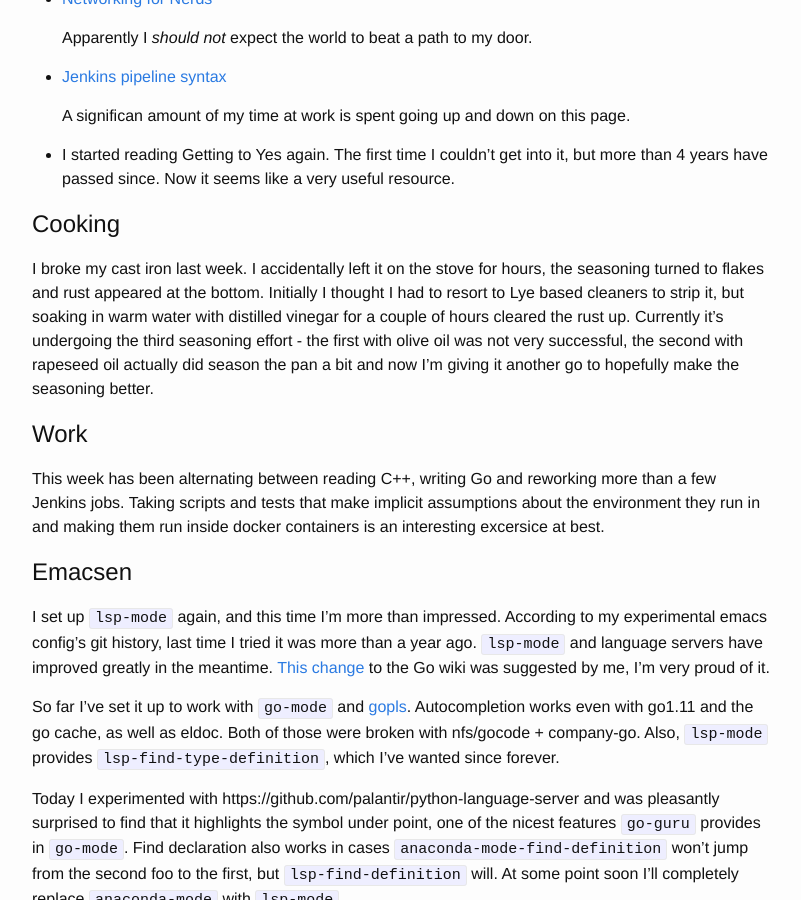
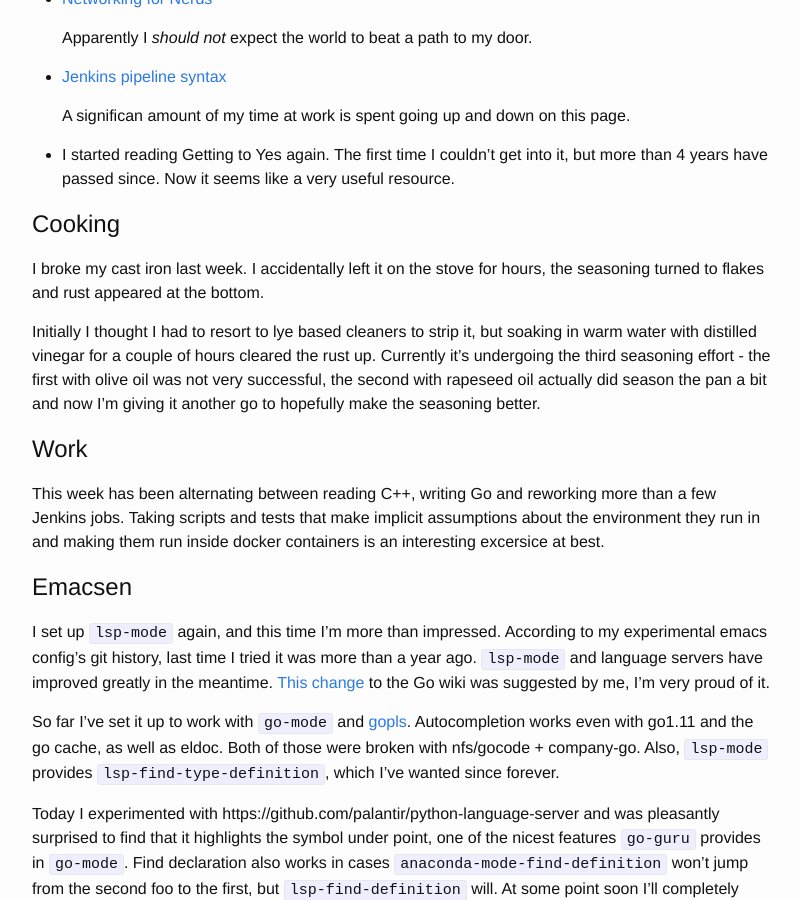
Before and after one commit to rski/rski.github.io, a Jekyll site: the page built from _posts/2019-04-17-weekly-001.md, in a window 1280 px wide and 900 px high, scrolled down 633 px. Shown: the whole window, without its empty margins (238-1039 px from the left). Built offline with Jekyll 4.4.1, drawn with Linux system fonts in a browser that asks for light colours; our own code applies the rules of GitHub Pages for plain Markdown files.

Commit message:
fix capitalisation and newline

```diff
--- a/_posts/2019-04-17-weekly-001.md
+++ b/_posts/2019-04-17-weekly-001.md
@@ -26,7 +26,8 @@ Inspired by [barrucadu](https://memo.barrucadu.co.uk), I think I'll start keepin
 # Cooking
 
 I broke my cast iron last week. I accidentally left it on the stove for hours, the seasoning turned to flakes and rust appeared at the bottom.
-Initially I thought I had to resort to Lye based cleaners to strip it, but soaking in warm water with distilled vinegar for a couple of hours cleared the rust up. Currently it's undergoing the third seasoning effort - the first with olive oil was not very successful, the second with rapeseed oil actually did season the pan a bit and now I'm giving it another go to hopefully make the seasoning better.
+
+Initially I thought I had to resort to lye based cleaners to strip it, but soaking in warm water with distilled vinegar for a couple of hours cleared the rust up. Currently it's undergoing the third seasoning effort - the first with olive oil was not very successful, the second with rapeseed oil actually did season the pan a bit and now I'm giving it another go to hopefully make the seasoning better.
 
 # Work
 
```
